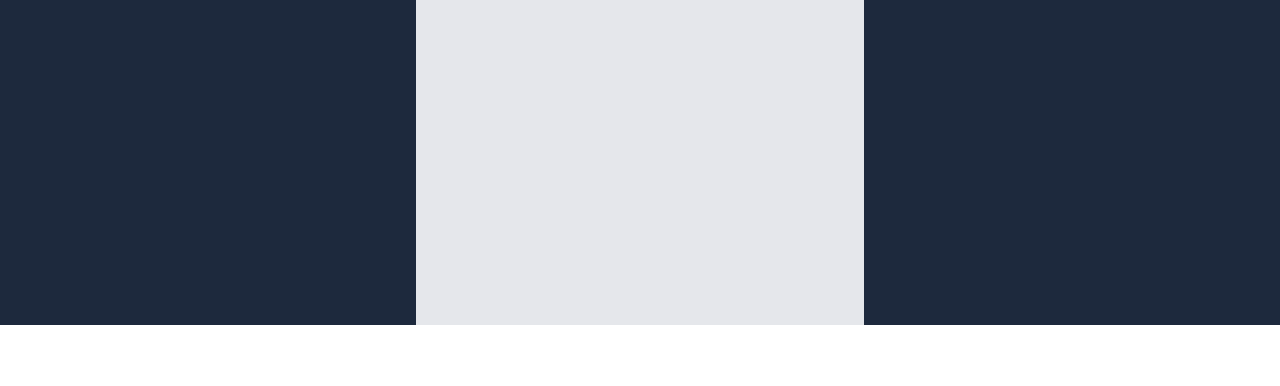
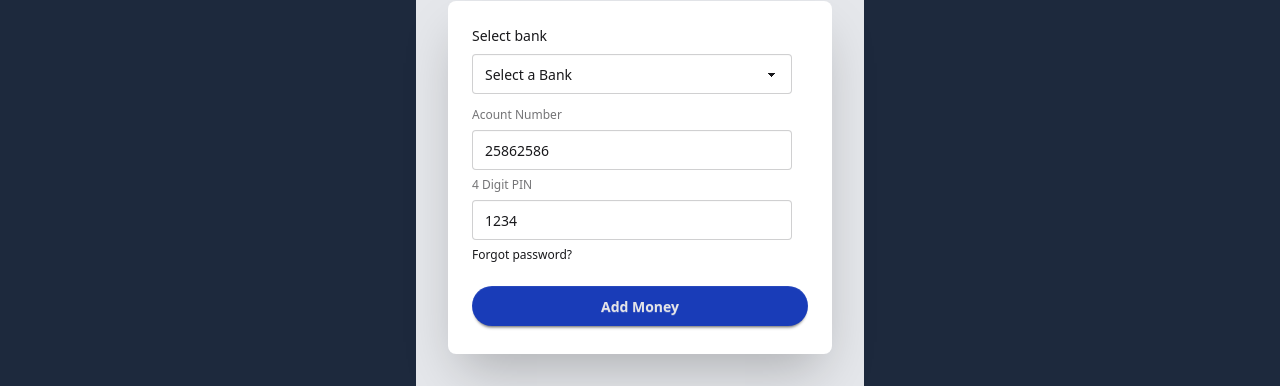
Before and after one commit to SadiqurApon/payo-practice-resource, a plain HTML site: page main.html in a window 1280 px wide. Shown: the part 475-861 px from the top of the page. Before the commit the page ends 800 px from the top, so only its background shows below. Drawn offline with nearby package versions, Linux system fonts and the light colour scheme.

Commit message:
addMoney button added

```diff
--- a/main.html
+++ b/main.html
@@ -49,9 +49,47 @@
                         <p>Transection</p>
                     </div>
                 </div>
+                <!-- creat add money option  -->
+                <section>
+                    <h1 class="text-2xl font-bold">Add Money</h1>
+                    <div class="">
+                        <div class="hero-content flex-col lg:flex-row-reverse">
+
+                            <div class="card bg-base-100 w-full max-w-sm shrink-0 shadow-2xl">
+                                <div class="card-body">
+                                    <!-- select option added  -->
+                                     <legend>Select bank</legend>
+                                    <select class="select ">
+                                        <option disabled selected>Select a Bank</option>
+                                        <option>Bkash</option>
+                                        <option>Nagad</option>
+                                        <option>Roket</option>
+                                    </select>
+
+                                    <fieldset class="fieldset">
+                                        <label class="label">Acount Number</label>
+                                        <input type="email" value="25862586" id="acount-number" class="input"
+                                            placeholder="Enter acount number" />
+                                        <label class="label">4 Digit PIN</label>
+                                        <input type="text" value="1234" id="pin" class="input"
+                                            placeholder="Enter PIN number" />
+                                        <div><a class="link link-hover">Forgot password?</a></div>
+                                        <button id="add-money"
+                                            class="btn btn-neutral mt-4 bg-blue-800 rounded-3xl border-none">Add
+                                            Money</button>
+                                    </fieldset>
+                                </div>
+                            </div>
+                        </div>
+                    </div>
+                </section>
             </section>
         </header>
     </section>
+
+
+
+    <script src="script/addMoney.js"></script>
 </body>
 
 </html>
```
Also changed, not shown: script/addMoney.js (added).
